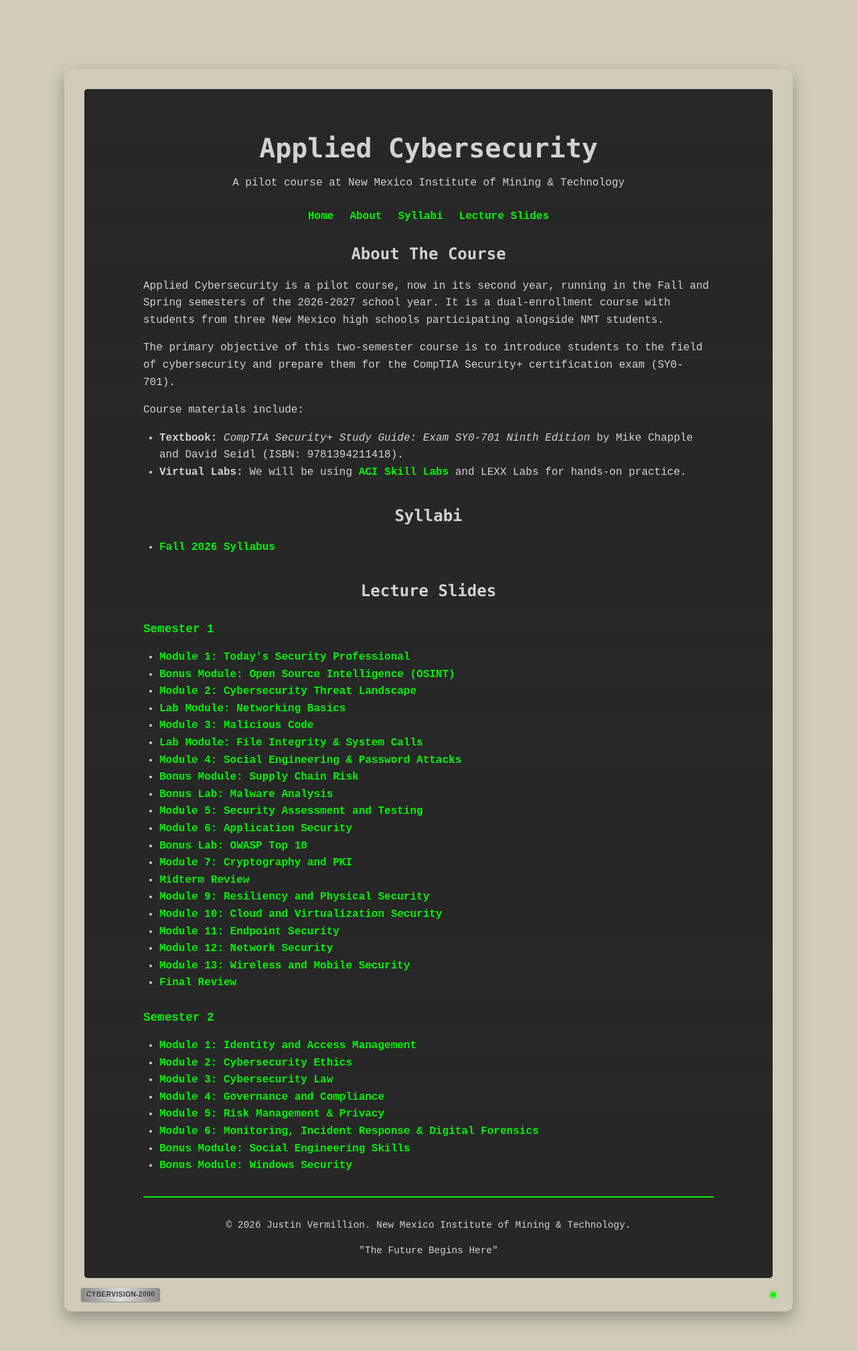
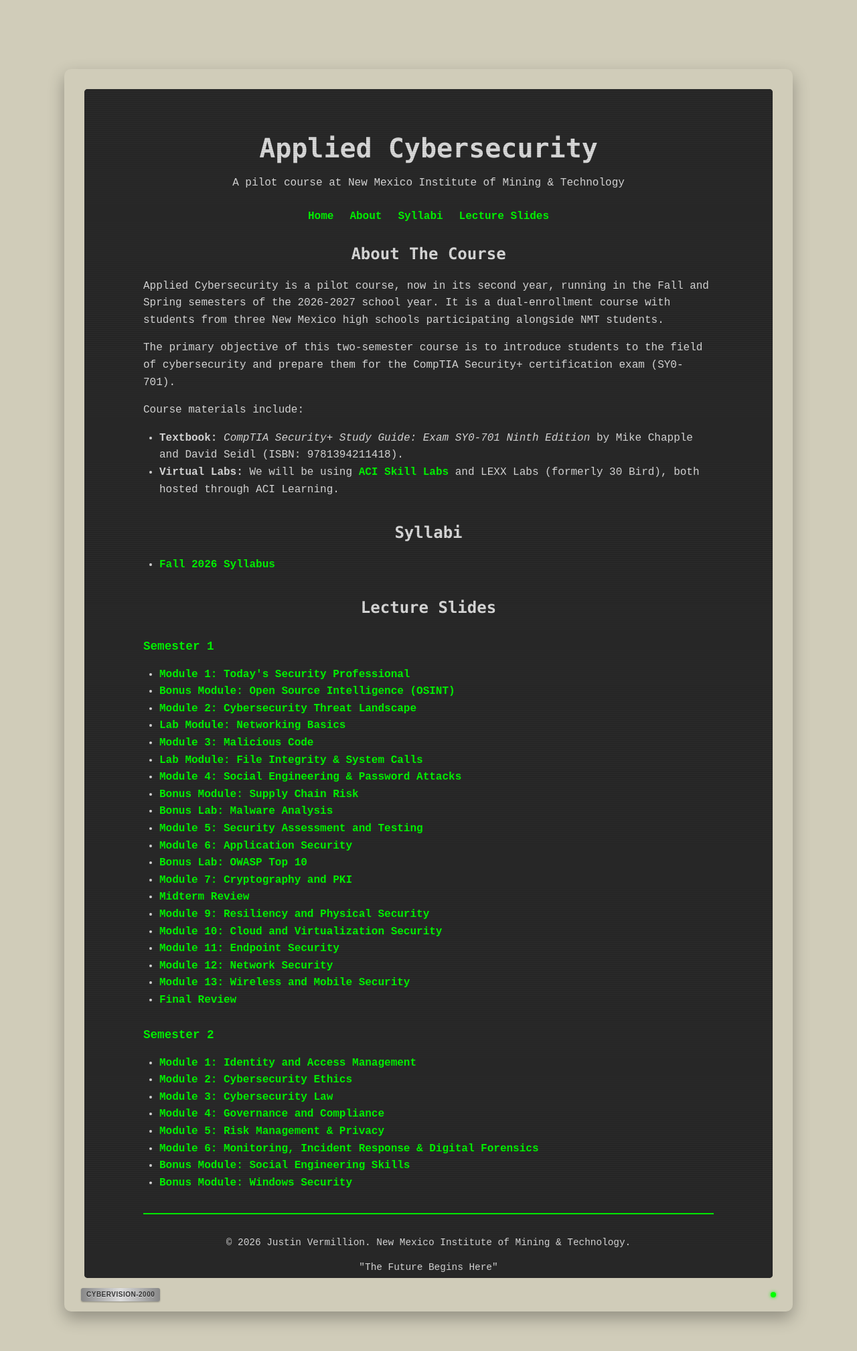
Before and after one commit to vermi/vermi.github.io, a Jekyll site: the page academic/applied/index.html, which Jekyll copies as it is, in a window 1280 px wide. Shown: the top 2017 px of the page at 67% size. Built offline with Jekyll 4.4.1, drawn with Linux system fonts in a browser that asks for light colours; some web fonts are replaced.

Commit message:
Note LEXX Labs hosting and former 30 Bird name

```diff
--- a/academic/applied/index.html
+++ b/academic/applied/index.html
@@ -242,7 +242,7 @@
               <p>Course materials include:</p>
               <ul>
                   <li><strong>Textbook:</strong> <em>CompTIA Security+ Study Guide: Exam SY0-701 Ninth Edition</em> by Mike Chapple and David Seidl (ISBN: 9781394211418).</li>
-                  <li><strong>Virtual Labs:</strong> We will be using <a href="https://www.acilearning.com/business/skill-labs/" target="_blank" rel="noopener noreferrer" class="text-link">ACI Skill Labs</a> and LEXX Labs for hands-on practice.</li>
+                  <li><strong>Virtual Labs:</strong> We will be using <a href="https://www.acilearning.com/business/skill-labs/" target="_blank" rel="noopener noreferrer" class="text-link">ACI Skill Labs</a> and LEXX Labs (formerly 30 Bird), both hosted through ACI Learning.</li>
               </ul>
             </section>
             <section id="syllabi">
```
